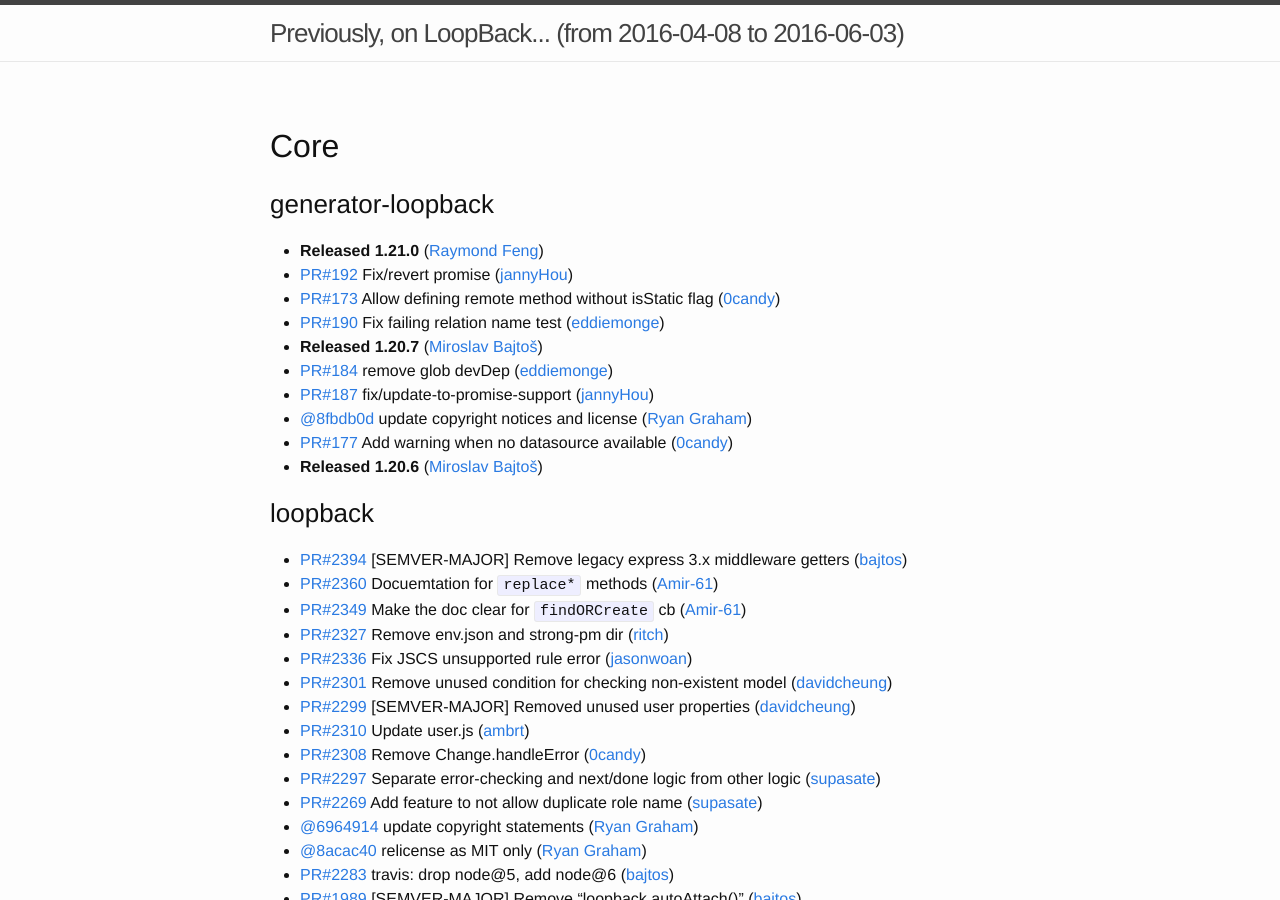
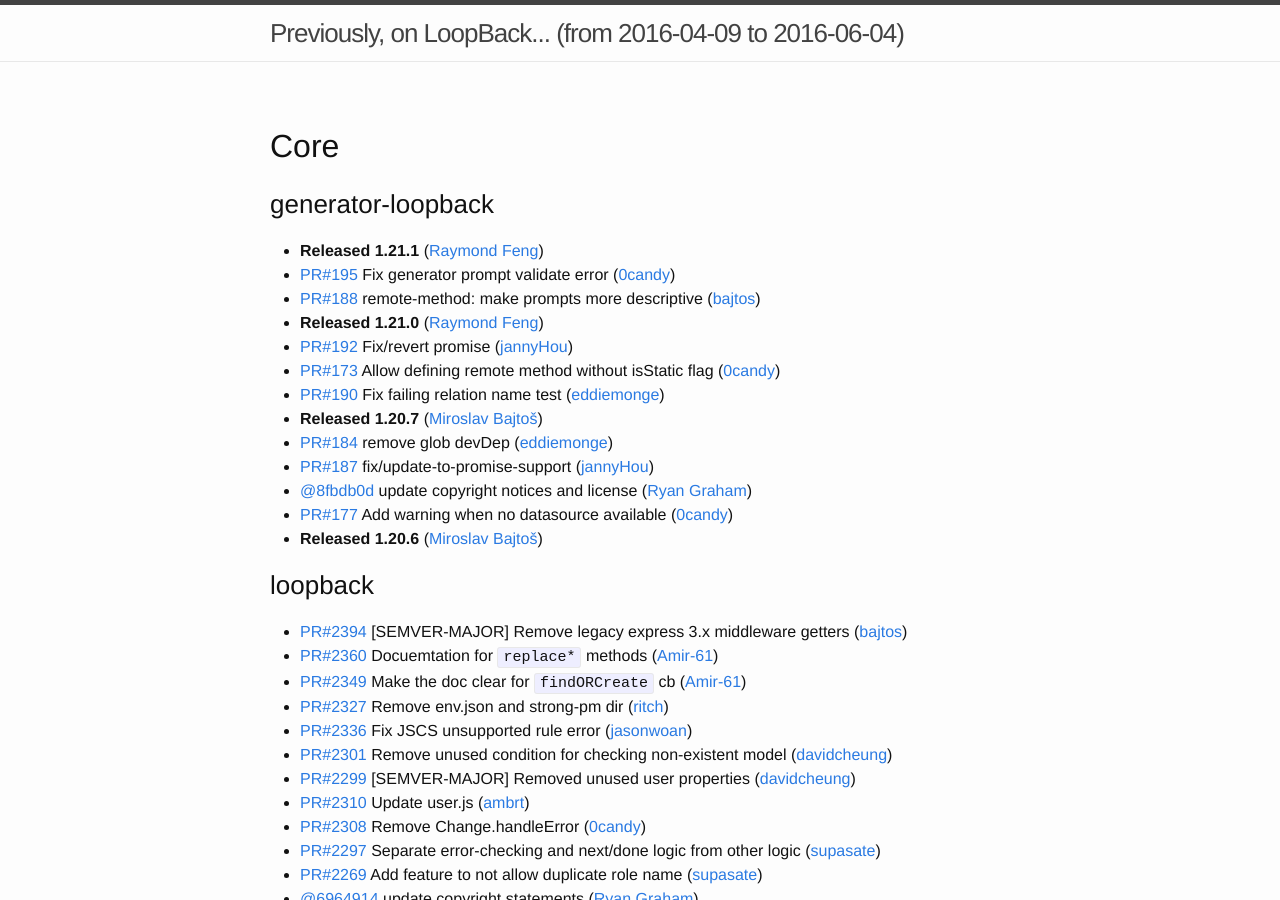
Before and after one commit to strongloop/loopback, a Jekyll site: the page built from index.md, in a window 1280 px wide and 900 px high. Built offline with Jekyll 4.4.1, drawn with Linux system fonts in a browser that asks for light colours.

Commit message:
Update changelog

```diff
--- a/index.md
+++ b/index.md
@@ -1,11 +1,14 @@
 ---
 layout: page
-since: (from 2016-04-08 to 2016-06-03)
+since: (from 2016-04-09 to 2016-06-04)
 ---
 
 ## Core
 
 ### generator-loopback
+ * **Released 1.21.1** ([Raymond Feng](https://github.com/raymondfeng))
+ * [PR#195](https://github.com/strongloop/generator-loopback/pull/195) Fix generator prompt validate error ([0candy](https://github.com/0candy))
+ * [PR#188](https://github.com/strongloop/generator-loopback/pull/188) remote-method: make prompts more descriptive ([bajtos](https://github.com/bajtos))
  * **Released 1.21.0** ([Raymond Feng](https://github.com/raymondfeng))
  * [PR#192](https://github.com/strongloop/generator-loopback/pull/192) Fix/revert promise ([jannyHou](https://github.com/jannyHou))
  * [PR#173](https://github.com/strongloop/generator-loopback/pull/173) Allow defining remote method without isStatic flag ([0candy](https://github.com/0candy))
```
